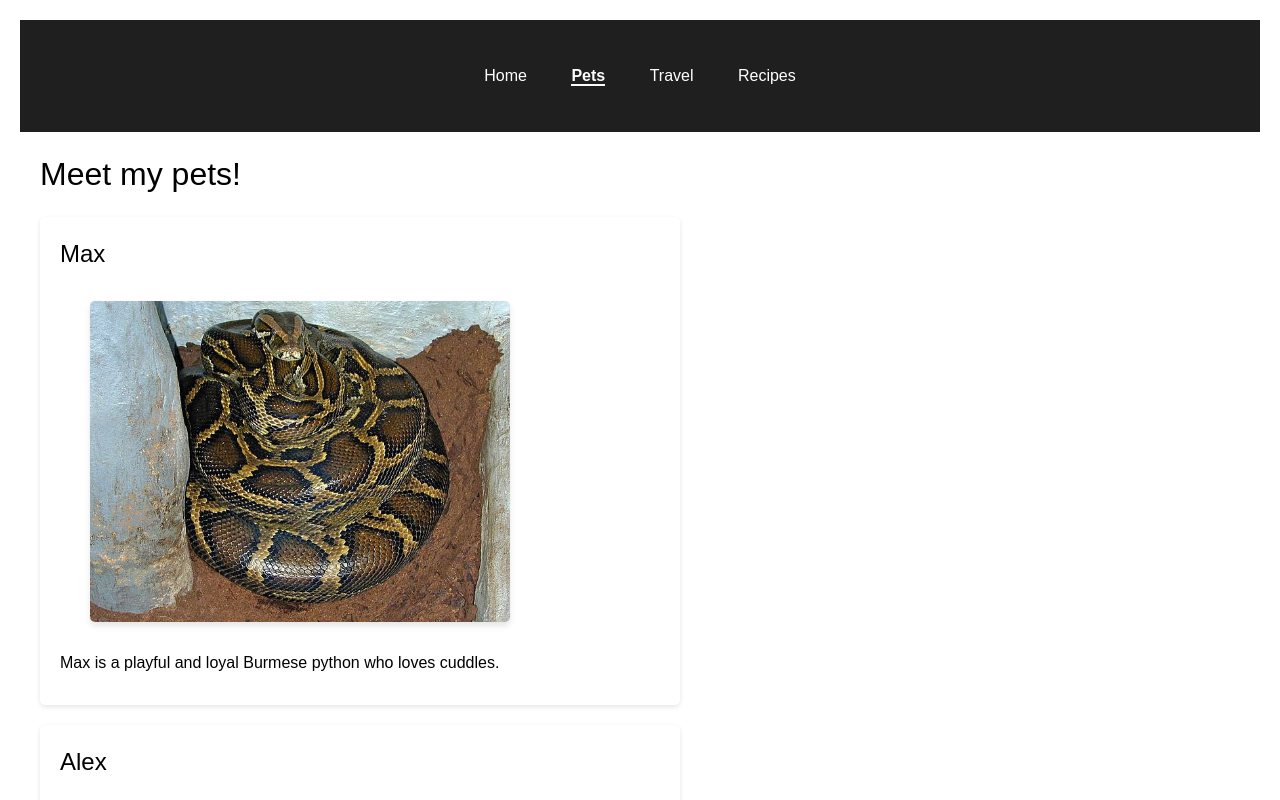
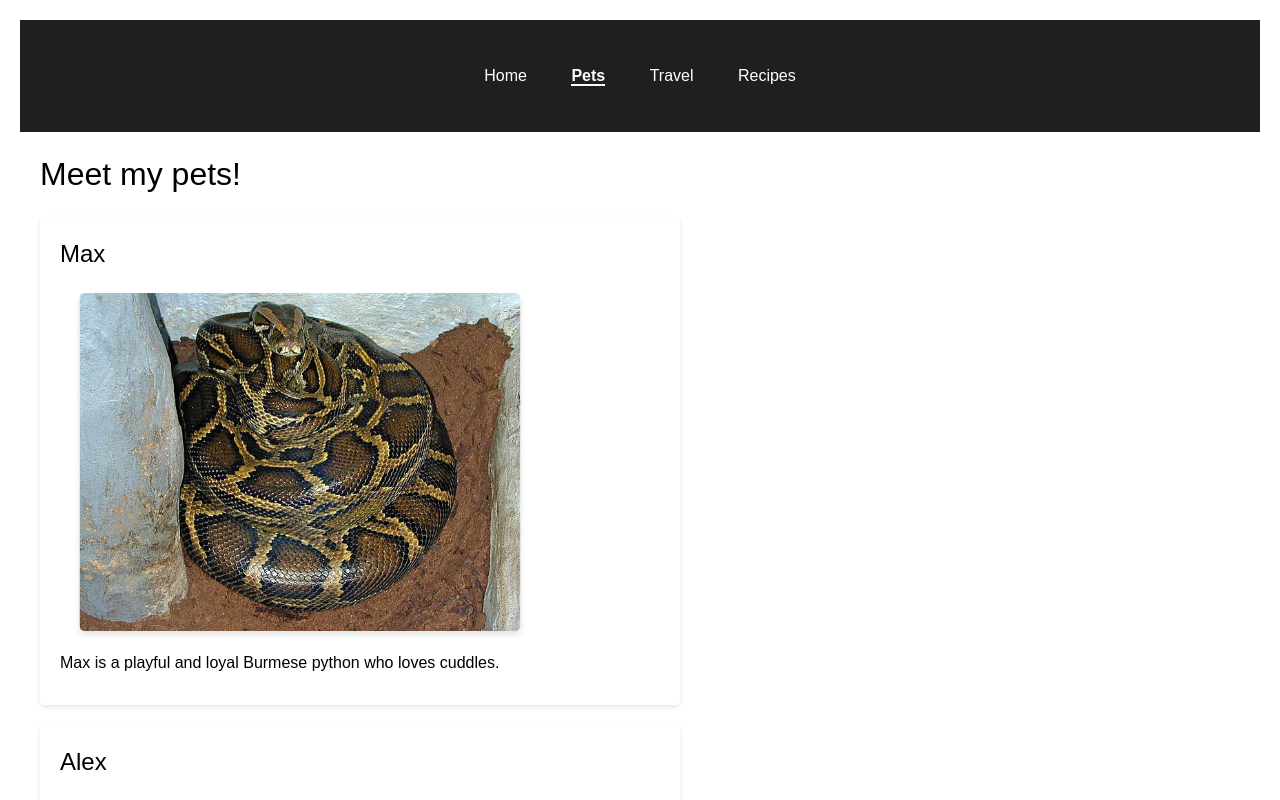
Before and after one commit to heluis123/ccp_tablet_w24, a plain HTML site: page pets.html in a window 1280 px wide. In both pictures the pointer is over the picture 300 px from the left and 461 px from the top of the page. Shown: the top 800 px of the page. Drawn offline with Linux system fonts and the light colour scheme.

Commit message:
Add files via upload

```diff
--- a/css/stylesfinal.css
+++ b/css/stylesfinal.css
@@ -114,6 +114,10 @@ article img {
     box-shadow: 0 4px 6px rgba(0, 0, 0, 0.1);
 }
 
+article img:hover {
+    transform: scale(1.05);
+    transition: transform 0.5s ease-in-out;
+}
 .container img {
     max-width: 50%;
     height: auto;
```
